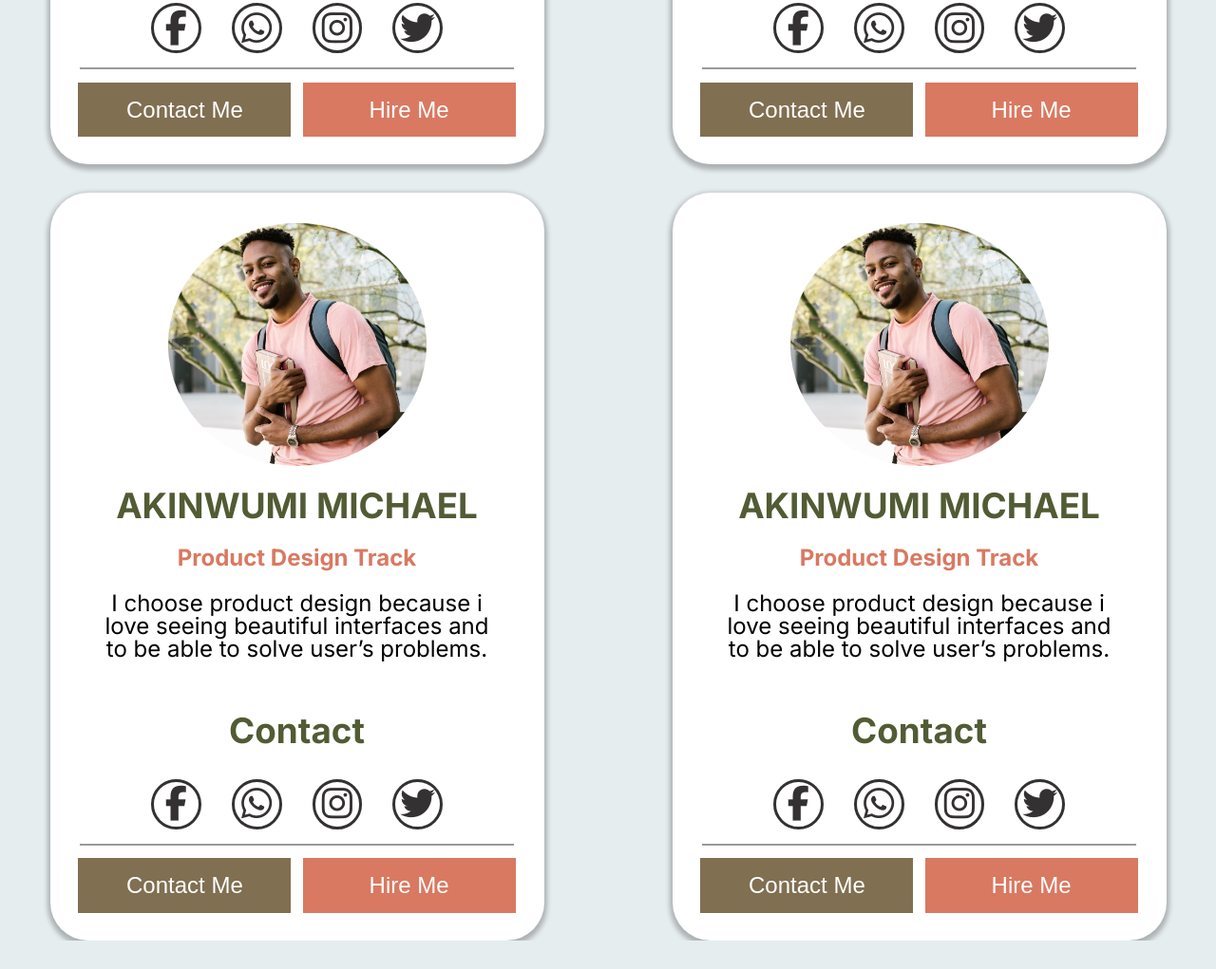
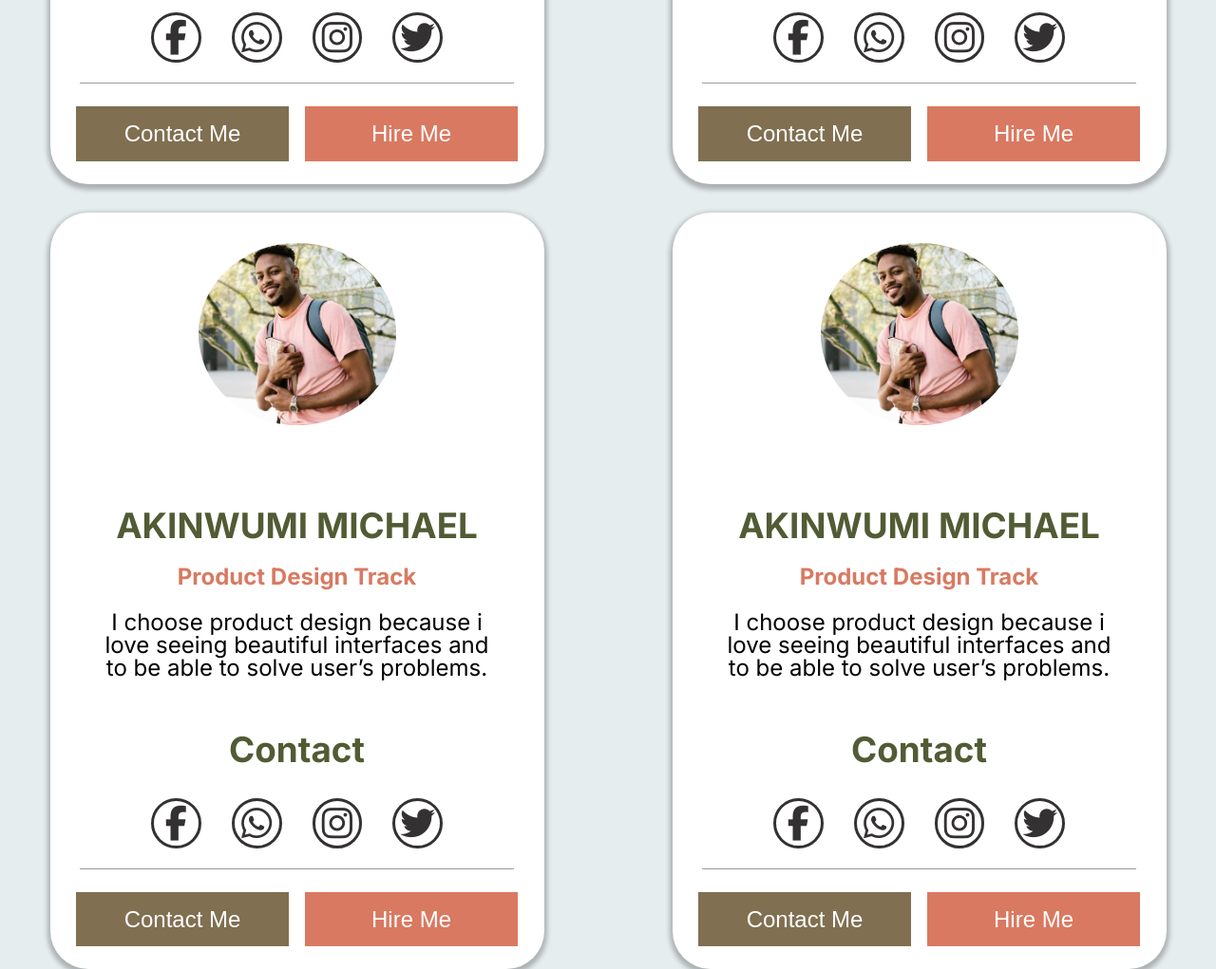
Before and after one commit to VasylUlianovskyi/User-Card2, a plain HTML site: page index.html in a window 1280 px wide. Shown: the part 1462-2483 px from the top of the page at 95% size. Before the commit the page ends 2453 px from the top, so only its background shows below. Drawn offline with Linux system fonts and the light colour scheme.

Commit message:
Fix position, line. selectors

```diff
--- a/assets/css/style.css
+++ b/assets/css/style.css
@@ -37,8 +37,7 @@ img {
   height: 16rem;
   border-radius: 50%;
   object-fit: cover;
-  position: relative;
-  top: 2rem;
+  padding: 2rem;
   size: 200%;
 }
 
@@ -73,9 +72,13 @@ h2 {
 
 .social-links {
   display: flex;
+  justify-content: center;
   gap: 2rem;
   font-size: 2.3rem;
   padding-top: 2rem;
+  width: 88%;
+  border-bottom: 0.5px solid #9a9a9a;
+  padding-bottom: 1.3rem;
 }
 
 
@@ -101,16 +104,10 @@ a {
   justify-content: space-around;
   gap: 10px;
   width: 100%;
-  padding: 1.8rem;
-  border-top: 1px solid blak;
+  padding: 1.5rem;
+
 }
 
-.line {
-  width: 88%;
-  border: 0.5px solid #9a9a9a;
-  position: relative;
-  top: 15px
-}
 
 .btn {
   height: 3.6rem;
@@ -122,6 +119,6 @@ a {
   cursor: pointer;
 }
 
-.btn:first-child {
+.contact-btn {
   background-color: #806F51;
 }
--- a/index.html
+++ b/index.html
@@ -21,7 +21,7 @@
     <title>User Card</title>
   </head>
   <body>
-    <div class="user-card">
+    <article class="user-card">
       <img src="./assets/images/profile-img.png" alt="User Image" />
       <div class="about">
         <h1>AKINWUMI MICHAEL</h1>
@@ -46,13 +46,12 @@
           <a href=""><i class="fa-brands fa-twitter"></i></a>
         </li>
       </ul>
-      <div class="line"></div>
       <footer class="card-footer">
-        <button class="btn">Contact Me</button>
+        <button class="btn contact-btn">Contact Me</button>
         <button class="btn">Hire Me</button>
       </footer>
-    </div>
-    <div class="user-card">
+    </article>
+    <article class="user-card">
       <img src="./assets/images/profile-img.png" alt="User Image" />
       <div class="about">
         <h1>AKINWUMI MICHAEL</h1>
@@ -77,13 +76,12 @@
           <a href=""><i class="fa-brands fa-twitter"></i></a>
         </li>
       </ul>
-      <div class="line"></div>
       <footer class="card-footer">
-        <button class="btn">Contact Me</button>
+        <button class="btn contact-btn">Contact Me</button>
         <button class="btn">Hire Me</button>
       </footer>
-    </div>
-    <div class="user-card">
+    </article>
+    <article class="user-card">
       <img src="./assets/images/profile-img.png" alt="User Image" />
       <div class="about">
         <h1>AKINWUMI MICHAEL</h1>
@@ -108,13 +106,12 @@
           <a href=""><i class="fa-brands fa-twitter"></i></a>
         </li>
       </ul>
-      <div class="line"></div>
       <footer class="card-footer">
-        <button class="btn">Contact Me</button>
+        <button class="btn contact-btn">Contact Me</button>
         <button class="btn">Hire Me</button>
       </footer>
-    </div>
-    <div class="user-card">
+    </article>
+    <article class="user-card">
       <img src="./assets/images/profile-img.png" alt="User Image" />
       <div class="about">
         <h1>AKINWUMI MICHAEL</h1>
@@ -139,13 +136,12 @@
           <a href=""><i class="fa-brands fa-twitter"></i></a>
         </li>
       </ul>
-      <div class="line"></div>
       <footer class="card-footer">
-        <button class="btn">Contact Me</button>
+        <button class="btn contact-btn">Contact Me</button>
         <button class="btn">Hire Me</button>
       </footer>
-    </div>
-    <div class="user-card">
+    </article>
+    <article class="user-card">
       <img src="./assets/images/profile-img.png" alt="User Image" />
       <div class="about">
         <h1>AKINWUMI MICHAEL</h1>
@@ -170,13 +166,12 @@
           <a href=""><i class="fa-brands fa-twitter"></i></a>
         </li>
       </ul>
-      <div class="line"></div>
       <footer class="card-footer">
-        <button class="btn">Contact Me</button>
+        <button class="btn contact-btn">Contact Me</button>
         <button class="btn">Hire Me</button>
       </footer>
-    </div>
-    <div class="user-card">
+    </article>
+    <article class="user-card">
       <img src="./assets/images/profile-img.png" alt="User Image" />
       <div class="about">
         <h1>AKINWUMI MICHAEL</h1>
@@ -201,11 +196,10 @@
           <a href=""><i class="fa-brands fa-twitter"></i></a>
         </li>
       </ul>
-      <div class="line"></div>
       <footer class="card-footer">
-        <button class="btn">Contact Me</button>
+        <button class="btn contact-btn">Contact Me</button>
         <button class="btn">Hire Me</button>
       </footer>
-    </div>
+    </article>
   </body>
 </html>
```
